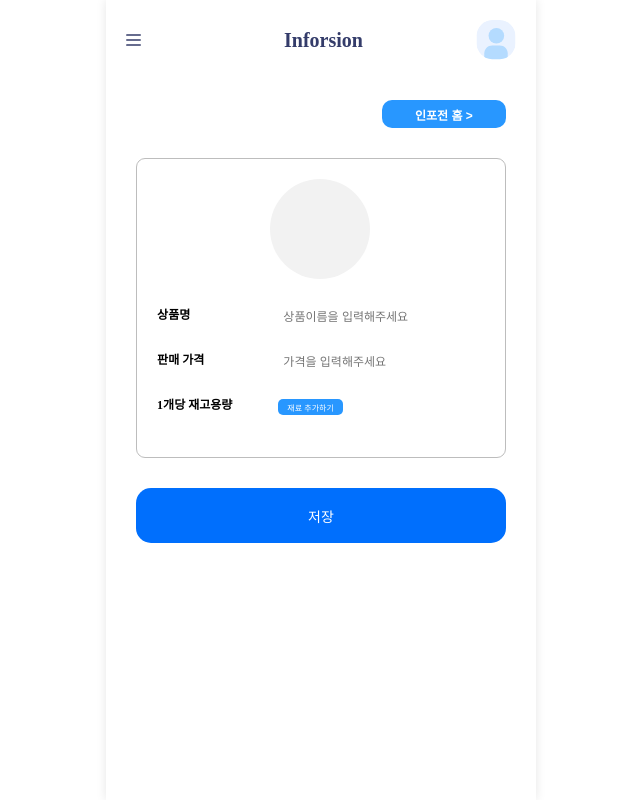
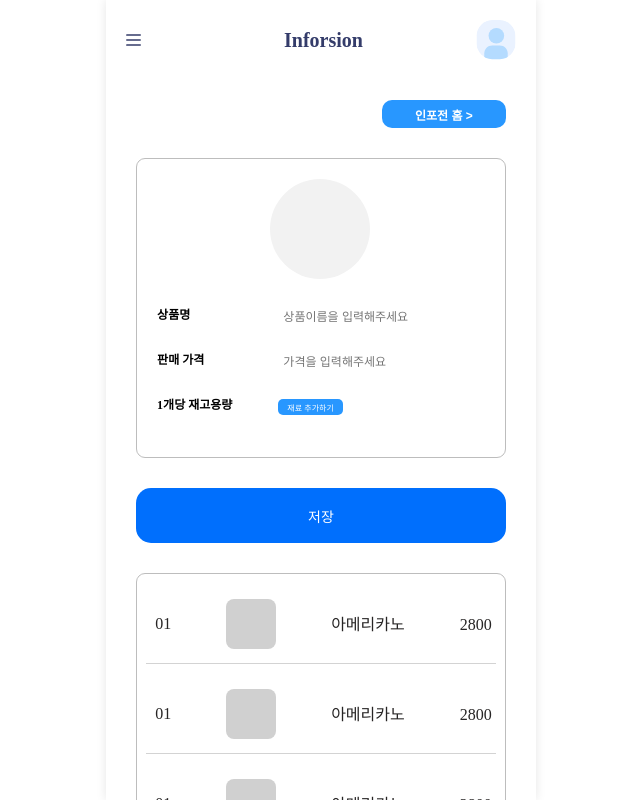
Before and after one commit to Inforsion/inforsion-fe, a React (Vite) app: page /menu in a window 1280 px wide. Shown: the whole page, without its empty margins (319-959 px from the left). Built offline with nearby package versions, Linux system fonts and the light colour scheme.

Commit message:
Feat:Implement MenuList Component

```diff
--- /dev/null
+++ b/src/components/List/MenuList.jsx
@@ -0,0 +1,55 @@
+import React from "react";
+import styled from "styled-components";
+
+const ListContainer = styled.div`
+    width: 95%;
+    height: 80px;
+    border-Bottom: 1px solid #D3D3D3;
+    margin: 10px auto;
+    padding: 4px;
+    display: flex;
+    justify-content: space-between;
+    align-items: center;
+`
+
+const Image = styled.div`
+    width: 50px;
+    height: 50px;
+    background-color: #D0D0D0;
+    display: flex;
+    border-radius: 8px;
+
+`
+
+const Num = styled.div`
+    display: flex;
+    font-weight: 400;
+    padding: 5px;
+    font-size: 16px;
+    color: #272525;
+`
+
+const Content = styled.div`
+    display: flex;
+    padding-left: 5px;
+    margin-top: 2px;
+    font-size: 16px;
+    color: #272525;
+
+`
+
+
+function MenuList(){
+    return(
+        <>
+        <ListContainer>
+            <Num>01</Num>
+            <Image/>
+            <Content>아메리카노</Content>
+            <Content>2800</Content>
+        </ListContainer>
+        </>
+    );
+}
+
+export default MenuList;
--- a/src/pages/MenuPage.jsx
+++ b/src/pages/MenuPage.jsx
@@ -1,21 +1,20 @@
-import React from 'react'
-import styled from 'styled-components';
-import MainHeader from '../components/MainHeader';
-import InputButton from '../components/InputButton';
-import { Link } from 'react-router-dom';
+import React from "react";
+import styled from "styled-components";
+import MainHeader from "../components/MainHeader";
+import InputButton from "../components/InputButton";
+import MenuList from "../components/List/MenuList";
+import { Link } from "react-router-dom";
 
 const Container = styled.div`
   display: flex;
   justify-content: center;
   align-content: center;
   flex-direction: column;
-
-`
+`;
 const StyledLink = styled(Link)`
   text-decoration: none;
   align-self: flex-end;
   margin-right: 7%;
-
 `;
 
 const MenuBtn = styled.button`
@@ -26,8 +25,8 @@ const MenuBtn = styled.button`
   font-size: 12px;
   font-weight: 600;
   color: #ffffff;
-    background-color: #2897FF;
-`
+  background-color: #2897ff;
+`;
 
 const Box_One = styled.div`
   display: flex;
@@ -35,33 +34,32 @@ const Box_One = styled.div`
   flex-direction: column;
   width: 86%;
   height: 300px;
-    border: 1px solid #BDBDBD;
+  border: 1px solid #bdbdbd;
   border-radius: 9px;
   margin: auto;
   margin-top: 30px;
-`
+`;
 
 const Image = styled.div`
   width: 100px;
   height: 100px;
   border-radius: 100%;
-    background-color: #F2F2F2;
+  background-color: #f2f2f2;
   margin-left: 36%;
   margin-top: 20px;
-
-`
+`;
 const InputContainer = styled.div`
   display: flex;
   flex-direction: row;
   justify-content: space-between;
   margin-top: 30px;
-`
+`;
 
 const Context = styled.div`
   font-size: 12px;
   font-weight: 700;
   margin-left: 20px;
-`
+`;
 
 const Input = styled.input`
   width: 150px;
@@ -69,7 +67,7 @@ const Input = styled.input`
   font-size: 12px;
   border: none;
   margin-right: 20%;
-`
+`;
 
 const IngredientBtn = styled.button`
   width: 65px;
@@ -79,33 +77,48 @@ const IngredientBtn = styled.button`
   font-size: 8px;
   font-weight: 400;
   color: #ffffff;
-    background-color: #2897FF;
-`
-
+  background-color: #2897ff;
+`;
+const Box_two = styled.div`
+  width: 86%;
+  height: 560px;
+  border: 1px solid #bdbdbd;
+  border-radius: 9px;
+  margin: auto;
+  margin-top: 30px;
+`;
 
 export default function MenuPage() {
   return (
     <>
-    <MainHeader/>
+      <MainHeader />
       <Container>
-        <StyledLink to ="/main"><MenuBtn>인포전 홈 {">"}</MenuBtn></StyledLink>
+        <StyledLink to="/main">
+          <MenuBtn>인포전 홈 {">"}</MenuBtn>
+        </StyledLink>
         <Box_One>
-            <Image/>
+          <Image />
           <InputContainer>
             <Context>상품명</Context>
-                <Input placeholder='상품이름을 입력해주세요'/>
+            <Input placeholder="상품이름을 입력해주세요" />
           </InputContainer>
           <InputContainer>
             <Context>판매 가격</Context>
-                <Input placeholder='가격을 입력해주세요'/>
+            <Input placeholder="가격을 입력해주세요" />
           </InputContainer>
           <InputContainer>
             <Context>1개당 재고용량</Context>
             <IngredientBtn>재료 추가하기</IngredientBtn>
           </InputContainer>
         </Box_One>
-      <InputButton text="저장"/>
+        <InputButton text="저장" />
+        <Box_two>
+          <MenuList />
+          <MenuList />
+          <MenuList />
+          <MenuList />
+        </Box_two>
       </Container>
     </>
-  )
+  );
 }
```
Lines whose indentation alone changed are shown as unchanged.
